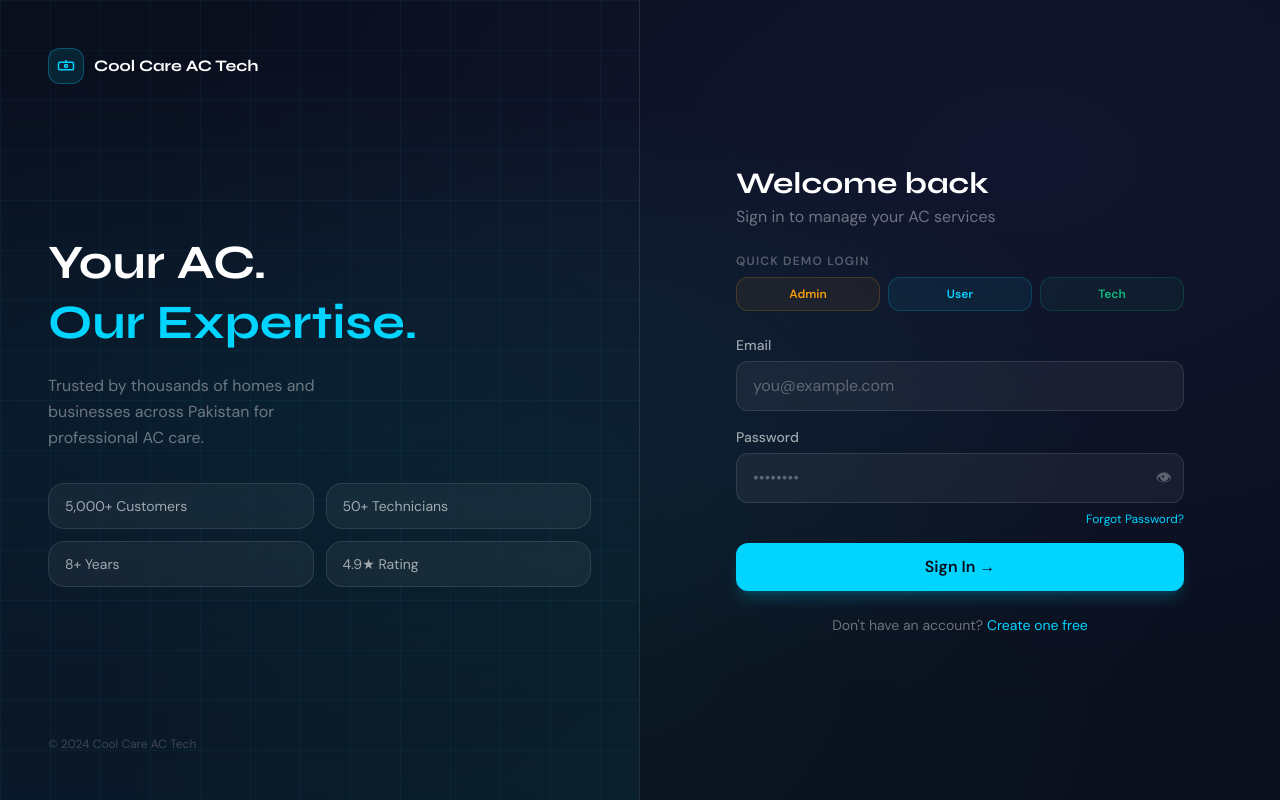
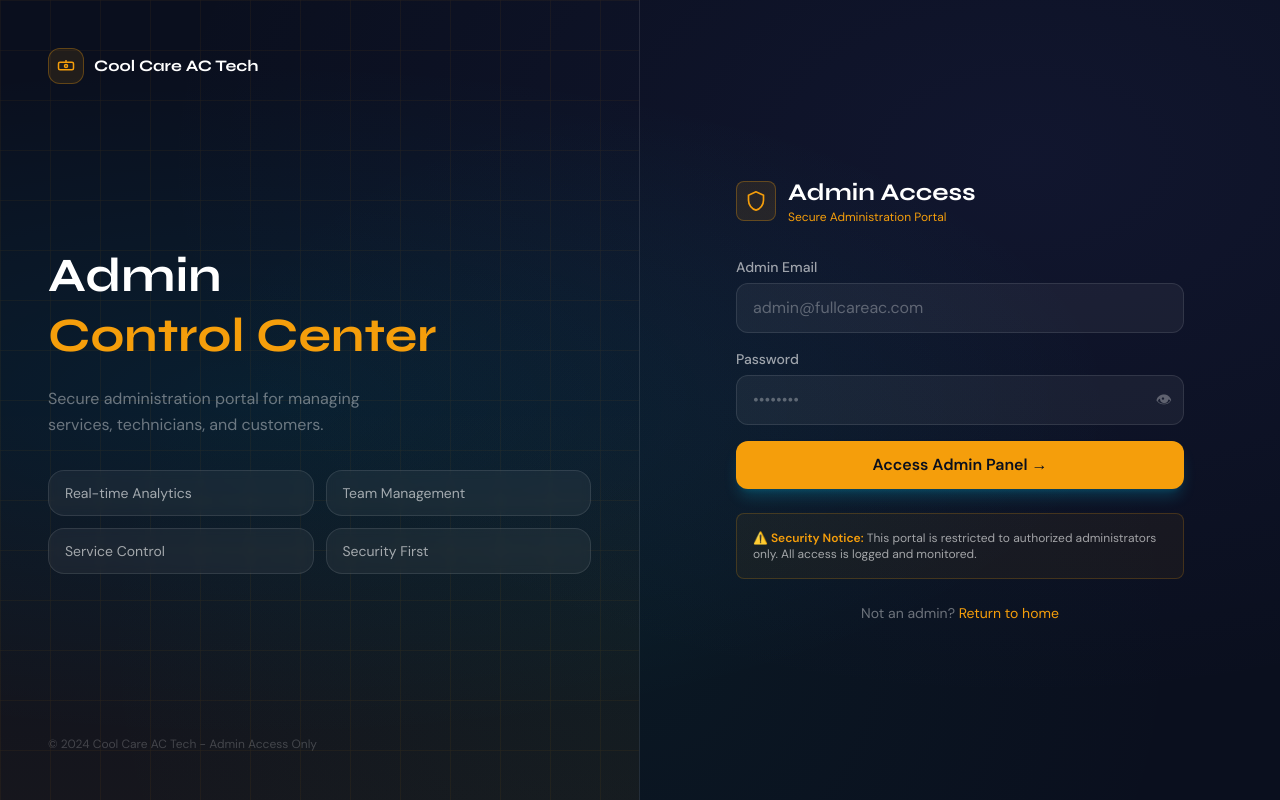
Before and after one commit to abdullah03-max/AC-Service, a React (Create React App) app in the folder frontend/: page /admin/login in a window 1280 px wide. Before the commit this address led to /login. Built offline with nearby package versions, Linux system fonts and the light colour scheme; no server answers.

Commit message:
Secure admin login: Remove admin credentials from main login, create dedicated admin login page at /admin/login, and fix null reference errors in technician live map

```diff
--- a/frontend/src/App.js
+++ b/frontend/src/App.js
@@ -5,6 +5,7 @@ import { AuthProvider, useAuth } from './contexts/AuthContext';
 
 import HomePage from './pages/HomePage';
 import LoginPage from './pages/LoginPage';
+import AdminLoginPage from './pages/AdminLoginPage';
 import RegisterPage from './pages/RegisterPage';
 import VerifyOTPPage from './pages/VerifyOTPPage';
 import ServicesPage from './pages/ServicesPage';
@@ -31,7 +32,12 @@ const ProtectedRoute = ({ children, roles }) => {
     );
   }
 
-  if (!user) return <Navigate to="/login" replace />;
+  if (!user) {
+    if (roles && roles.includes('admin')) {
+      return <Navigate to="/admin/login" replace />;
+    }
+    return <Navigate to="/login" replace />;
+  }
 
   if (roles && !roles.includes(user.role)) {
     const redirect = user.role === 'admin' ? '/admin' : user.role === 'technician' ? '/technician' : '/dashboard';
@@ -54,6 +60,7 @@ function AppRoutes() {
     <Routes>
       <Route path="/" element={<HomePage />} />
       <Route path="/login" element={<LoginPage />} />
+      <Route path="/admin/login" element={<AdminLoginPage />} />
       <Route path="/register" element={<RegisterPage />} />
       <Route path="/verify" element={<VerifyOTPPage />} />
       <Route path="/services" element={<ServicesPage />} />
--- a/frontend/src/components/admin/TechnicianLiveMap.js
+++ b/frontend/src/components/admin/TechnicianLiveMap.js
@@ -24,7 +24,7 @@ const StatusIcon = (status) => {
 };
 
 const TechnicianDetailModal = ({ tech, onClose }) => {
-  if (!tech) return null;
+  if (!tech || !tech.user) return null;
 
   const lat = Number(tech.currentLocation?.lat);
   const lng = Number(tech.currentLocation?.lng);
@@ -38,7 +38,7 @@ const TechnicianDetailModal = ({ tech, onClose }) => {
         <div className="p-6 border-b border-white/10">
           <div className="flex items-start justify-between mb-3">
             <div>
-              <h2 className="font-display font-bold text-xl text-white">{tech.user.name}</h2>
+              <h2 className="font-display font-bold text-xl text-white">{tech.user?.name || 'Unknown Technician'}</h2>
               <p className="text-sm text-white/40 mt-1">{tech.employeeId}</p>
             </div>
             <button onClick={onClose} className="text-white/60 hover:text-white text-2xl">✕</button>
@@ -62,8 +62,8 @@ const TechnicianDetailModal = ({ tech, onClose }) => {
           {/* Contact */}
           <div className="p-3 bg-white/5 rounded-lg space-y-1">
             <p className="text-white/40 text-xs uppercase tracking-wide mb-2">Contact</p>
-            <p className="text-white text-sm">✉️ {tech.user.email}</p>
-            <p className="text-white text-sm">📞 {tech.user.phone}</p>
+            <p className="text-white text-sm">✉️ {tech.user?.email || 'N/A'}</p>
+            <p className="text-white text-sm">📞 {tech.user?.phone || 'N/A'}</p>
           </div>
 
           {/* Location Details */}
@@ -218,10 +218,10 @@ const TechnicianLiveMap = () => {
               >
                 <Popup>
                   <div className="text-sm">
-                    <div className="font-bold text-[#0a0f1e]">{tech.user.name}</div>
+                    <div className="font-bold text-[#0a0f1e]">{tech.user?.name || 'Unknown'}</div>
                     <div className="text-xs text-gray-600">ID: {tech.employeeId}</div>
                     <div className="text-xs text-gray-600">Status: {tech.currentStatus}</div>
-                    <div className="text-xs text-gray-600">⭐ {tech.rating.toFixed(1)}</div>
+                    <div className="text-xs text-gray-600">⭐ {tech.rating?.toFixed(1) || 'N/A'}</div>
                     <button
                       onClick={() => setSelectedTech(tech)}
                       className="mt-2 text-xs bg-blue-500 text-white px-2 py-1 rounded"
@@ -253,8 +253,8 @@ const TechnicianLiveMap = () => {
               <div className="flex items-center gap-3 flex-1">
                 <span className="text-lg">{StatusIcon(tech.currentStatus)}</span>
                 <div className="flex-1 min-w-0">
-                  <div className="text-white font-medium truncate">{tech.user.name}</div>
-                  <div className="text-xs text-white/40">{tech.employeeId} • ⭐ {tech.rating.toFixed(1)}</div>
+                  <div className="text-white font-medium truncate">{tech.user?.name || 'Unknown Technician'}</div>
+                  <div className="text-xs text-white/40">{tech.employeeId} • ⭐ {tech.rating?.toFixed(1) || 'N/A'}</div>
                 </div>
               </div>
               <div className="text-xs text-white/60 text-right ml-2">
--- /dev/null
+++ b/frontend/src/pages/AdminLoginPage.js
@@ -0,0 +1,106 @@
+import React, { useState } from 'react';
+import { useNavigate } from 'react-router-dom';
+import { useAuth } from '../contexts/AuthContext';
+
+const AdminLoginPage = () => {
+  const { login, loading } = useAuth();
+  const navigate = useNavigate();
+  const [form, setForm] = useState({ email: '', password: '' });
+  const [showPass, setShowPass] = useState(false);
+
+  const handleSubmit = async (e) => {
+    e.preventDefault();
+    const result = await login(form.email, form.password);
+    if (result.success) {
+      // Only allow admin role
+      if (result.role === 'admin') {
+        navigate('/admin');
+      } else {
+        // If not admin, show error and clear form
+        navigate('/admin/login');
+        setForm({ email: '', password: '' });
+      }
+    }
+  };
+
+  return (
+    <div className="min-h-screen mesh-bg flex">
+      {/* Left panel */}
+      <div className="hidden lg:flex lg:w-1/2 flex-col justify-between p-12 border-r border-white/10 relative overflow-hidden">
+        <div className="absolute inset-0 opacity-10"
+          style={{backgroundImage:'linear-gradient(rgba(245,158,11,0.5) 1px, transparent 1px),linear-gradient(90deg, rgba(245,158,11,0.5) 1px, transparent 1px)',backgroundSize:'50px 50px'}} />
+        <div className="absolute bottom-0 left-0 right-0 h-1/2 bg-gradient-to-t from-[#f59e0b]/5 to-transparent" />
+        <div className="relative flex items-center gap-2.5">
+          <div className="w-9 h-9 rounded-xl bg-[#f59e0b]/10 border border-[#f59e0b]/30 flex items-center justify-center text-[#f59e0b]">
+            <svg width="18" height="18" viewBox="0 0 24 24" fill="none" stroke="currentColor" strokeWidth="2"><rect x="2" y="7" width="20" height="10" rx="2"/><path d="M12 7V4"/><circle cx="12" cy="12" r="2"/></svg>
+          </div>
+          <span className="font-display font-bold text-white">Cool Care AC Tech</span>
+        </div>
+        <div className="relative">
+          <h2 className="font-display text-5xl font-bold text-white leading-tight mb-5">
+            Admin<br/>
+            <span style={{color:'#f59e0b'}}>Control Center</span>
+          </h2>
+          <p className="text-white/40 leading-relaxed max-w-xs">Secure administration portal for managing services, technicians, and customers.</p>
+          <div className="grid grid-cols-2 gap-3 mt-8">
+            {['Real-time Analytics','Team Management','Service Control','Security First'].map(s => (
+              <div key={s} className="glass-card px-4 py-3 text-sm text-white/60">{s}</div>
+            ))}
+          </div>
+        </div>
+        <p className="relative text-white/20 text-xs">© 2024 Cool Care AC Tech - Admin Access Only</p>
+      </div>
+
+      {/* Right panel */}
+      <div className="flex-1 flex items-center justify-center p-8">
+        <div className="w-full max-w-md">
+          <div className="mb-8 flex items-center gap-3">
+            <div className="w-10 h-10 rounded-lg bg-[#f59e0b]/10 border border-[#f59e0b]/30 flex items-center justify-center text-[#f59e0b]">
+              <svg width="20" height="20" viewBox="0 0 24 24" fill="none" stroke="currentColor" strokeWidth="2"><path d="M12 1L3 5v6c0 5.55 3.84 10.74 9 12 5.16-1.26 9-6.45 9-12V5l-9-4z"/></svg>
+            </div>
+            <div>
+              <h1 className="font-display text-2xl font-bold text-white">Admin Access</h1>
+              <p className="text-xs text-[#f59e0b]">Secure Administration Portal</p>
+            </div>
+          </div>
+
+          <form onSubmit={handleSubmit} className="space-y-4">
+            <div>
+              <label className="block text-sm font-medium text-white/60 mb-1.5">Admin Email</label>
+              <input type="email" value={form.email} onChange={e => setForm(p => ({...p, email: e.target.value}))}
+                className="input-field" placeholder="admin@fullcareac.com" required />
+            </div>
+            <div>
+              <label className="block text-sm font-medium text-white/60 mb-1.5">Password</label>
+              <div className="relative">
+                <input type={showPass ? 'text' : 'password'} value={form.password}
+                  onChange={e => setForm(p => ({...p, password: e.target.value}))}
+                  className="input-field pr-10" placeholder="••••••••" required />
+                <button type="button" onClick={() => setShowPass(!showPass)}
+                  className="absolute right-3 top-1/2 -translate-y-1/2 text-white/30 hover:text-white/60 transition-colors">
+                  {showPass ? '🙈' : '👁'}
+                </button>
+              </div>
+            </div>
+            <button type="submit" disabled={loading} className="btn-primary w-full py-3"
+              style={{background: loading ? '#f59e0b80' : '#f59e0b', borderColor: '#f59e0b'}}>
+              {loading ? <><div className="w-4 h-4 border-2 border-current border-t-transparent rounded-full animate-spin" /> Signing in...</> : 'Access Admin Panel →'}
+            </button>
+          </form>
+
+          <div className="mt-6 p-4 rounded-lg bg-[#f59e0b]/5 border border-[#f59e0b]/20">
+            <p className="text-xs text-white/60">
+              <span className="text-[#f59e0b] font-semibold">⚠️ Security Notice:</span> This portal is restricted to authorized administrators only. All access is logged and monitored.
+            </p>
+          </div>
+
+          <p className="text-center text-sm text-white/40 mt-6">
+            Not an admin? <a href="/" className="text-[#f59e0b] hover:underline">Return to home</a>
+          </p>
+        </div>
+      </div>
+    </div>
+  );
+};
+
+export default AdminLoginPage;
--- a/frontend/src/pages/LoginPage.js
+++ b/frontend/src/pages/LoginPage.js
@@ -18,7 +18,6 @@ const LoginPage = () => {
 
 
   const demos = [
-    { label: 'Admin', email: 'admin@fullcareac.com', password: 'admin123', color: '#f59e0b' },
     { label: 'User', email: 'user@test.com', password: 'user1234', color: '#00d4ff' },
     { label: 'Tech', email: 'bilal@tech.com', password: 'tech1234', color: '#10b981' },
   ];
--- a/frontend/src/services/api.js
+++ b/frontend/src/services/api.js
@@ -1,6 +1,10 @@
 import axios from 'axios';
 
-const API = axios.create({ baseURL: process.env.REACT_APP_API_URL || 'https://ac-service-ecru.vercel.app/api' });
+const API_URL = window.location.hostname === 'localhost'
+  ? 'http://localhost:5000/api'
+  : 'https://ac-service-ecru.vercel.app/api';
+
+const API = axios.create({ baseURL: API_URL });
 
 // Attach JWT token to every request
 API.interceptors.request.use((config) => {
```
